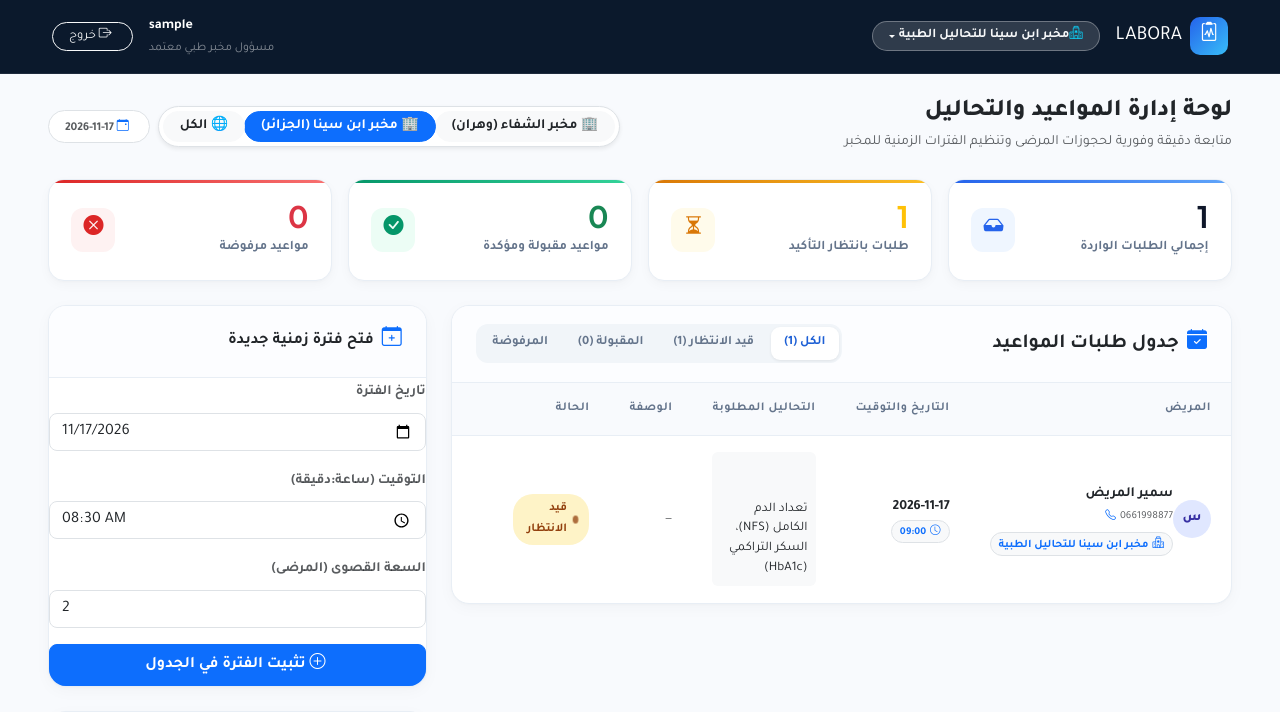
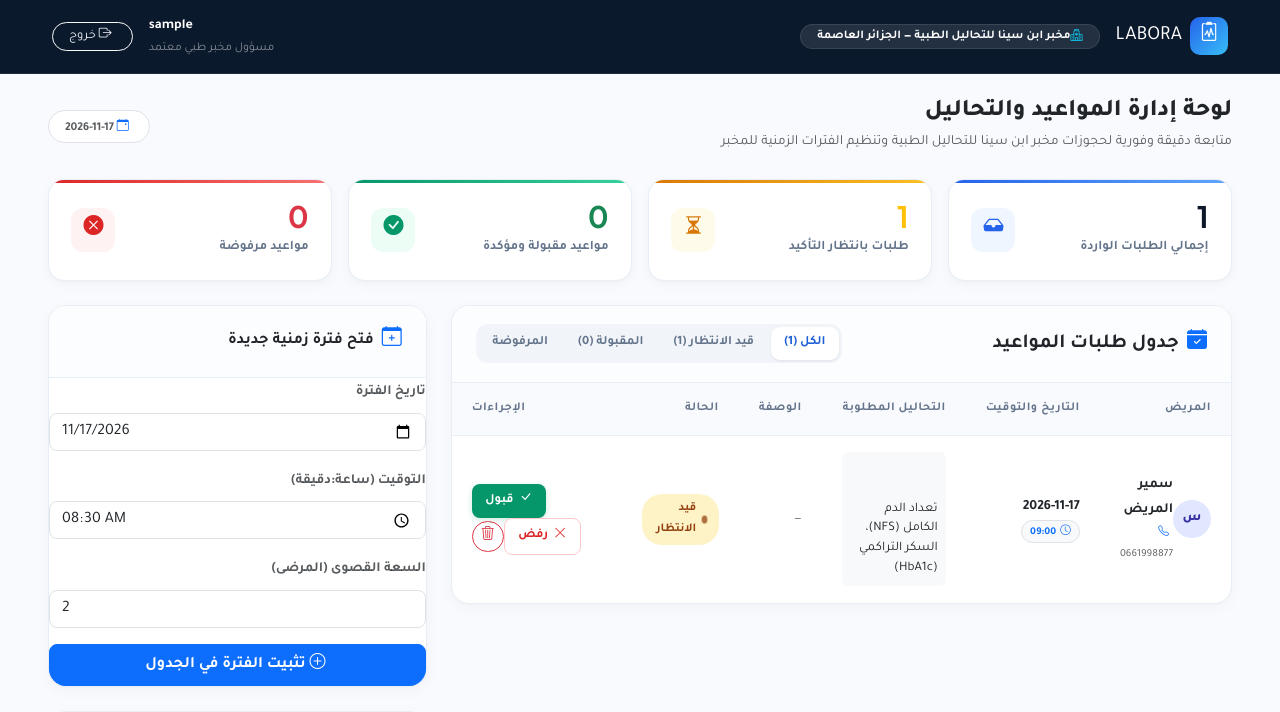
Before and after one commit to amarhoussam-wq/Labora, a PHP site: page /lab/dashboard.php in a window 1280 px wide. Shown: the top 712 px of the page. Run offline with PHP 8.4, Linux system fonts and the light colour scheme; the visitor is signed in with stand-in values (Sample User, id 1); data comes from the database, SQL or seed files in the repository.

Commit message:
Enforce strict medical privacy isolation per laboratory, fix null type safety in h(), and resolve table display error

```diff
--- a/includes/functions.php
+++ b/includes/functions.php
@@ -32,8 +32,8 @@ function getFlash(): ?array {
 }
 
 // ── Output / Sanitization ────────────────────────────────────
-function h(string $value): string {
-    return htmlspecialchars($value, ENT_QUOTES, 'UTF-8');
+function h(?string $value): string {
+    return htmlspecialchars($value ?? '', ENT_QUOTES, 'UTF-8');
 }
 
 function redirect(string $path): never {
--- a/lab/dashboard.php
+++ b/lab/dashboard.php
@@ -3,52 +3,31 @@ require_once dirname(__DIR__) . '/config.php';
 requireRole('lab_manager', 'admin');
 
 $userId = currentUserId();
+$userRole = currentUserRole();
 
-// Fetch all active laboratories
-$allLabs = $conn->query("SELECT id, name, city, address FROM laboratories WHERE status='active' ORDER BY id ASC")->fetchAll();
+// Strict Laboratory Isolation: Each manager ONLY accesses their own laboratory
+$stmt = $conn->prepare("SELECT * FROM laboratories WHERE manager_id = :uid LIMIT 1");
+$stmt->execute([':uid' => $userId]);
+$lab = $stmt->fetch();
 
-// Determine which laboratory is currently selected (with quick URL switch support)
-if (isset($_GET['lab_id'])) {
-    if ($_GET['lab_id'] === 'all') {
-        $lab_id = 'all';
-    } else {
-        $lab_id = (int)$_GET['lab_id'];
-    }
-    $_SESSION['lab_id'] = $lab_id;
-} else {
-    // If lab manager has an assigned laboratory, use it
-    $stmt = $conn->prepare("SELECT id FROM laboratories WHERE manager_id = :uid LIMIT 1");
-    $stmt->execute([':uid' => $userId]);
-    $labRow = $stmt->fetch();
-    if ($labRow) {
-        $lab_id = (int)$labRow['id'];
-        $_SESSION['lab_id'] = $lab_id;
-    } else {
-        // Fallback to session or lab 2 (مخبر الشفاء المركزي)
-        $lab_id = $_SESSION['lab_id'] ?? 2;
+if (!$lab) {
+    if ($userRole === 'admin') {
+        $lab = $conn->query("SELECT * FROM laboratories ORDER BY id ASC LIMIT 1")->fetch();
     }
 }
 
-// Fetch Laboratory Info
-if ($lab_id === 'all') {
-    $lab = ['id' => 'all', 'name' => 'جميع المخابر المعتمدة (عرض شامل)', 'city' => 'كل المدن'];
-} else {
-    $lStmt = $conn->prepare("SELECT * FROM laboratories WHERE id = :lid LIMIT 1");
-    $lStmt->execute([':lid' => (int)$lab_id]);
-    $lab = $lStmt->fetch();
-    if (!$lab && !empty($allLabs)) {
-        $lab = $allLabs[0];
+if (!$lab) {
+    setFlash('error', 'لا يوجد مخبر مسجل مرتبط بهذا الحساب.');
+    redirect('index.php');
+}
+
 $lab_id = (int)$lab['id'];
 $_SESSION['lab_id'] = $lab_id;
-    }
-}
 
 // Automatically purge expired past slots (prior to today) with no active appointments
-if ($lab_id !== 'all') {
 try {
-        $conn->prepare("DELETE FROM availability_slots WHERE laboratory_id = :lid AND slot_date < CURDATE() AND current_bookings = 0")->execute([':lid' => (int)$lab_id]);
+    $conn->prepare("DELETE FROM availability_slots WHERE laboratory_id = :lid AND slot_date < CURDATE() AND current_bookings = 0")->execute([':lid' => $lab_id]);
 } catch (Exception $e) {}
-}
 
 // Handle New Slot Creation
 if ($_SERVER['REQUEST_METHOD'] === 'POST' && isset($_POST['create_slot'])) {
@@ -102,23 +81,17 @@ if ($_SERVER['REQUEST_METHOD'] === 'POST' && isset($_POST['purge_outdated_slots'
     }
 }
 
-// Fetch Appointments for this lab or all labs
+// Fetch Appointments strictly for this lab
 $status_filter = trim($_GET['status'] ?? '');
 $sql = "
     SELECT a.*,
            u.first_name, u.last_name,
-           u.phone AS patient_phone, u.email AS patient_email,
-           l.name AS laboratory_name, l.city AS laboratory_city
+           u.phone AS patient_phone, u.email AS patient_email
     FROM appointments a
     LEFT JOIN users u ON u.id = a.patient_id
-    LEFT JOIN laboratories l ON l.id = a.laboratory_id
-    WHERE 1=1
+    WHERE a.laboratory_id = :lid
 ";
-$params = [];
-if ($lab_id !== 'all') {
-    $sql .= " AND a.laboratory_id = :lid";
-    $params[':lid'] = (int)$lab_id;
-}
+$params = [':lid' => $lab_id];
 if (in_array($status_filter, ['pending', 'accepted', 'rejected', 'cancelled'], true)) {
     $sql .= " AND a.status = :st";
     $params[':st'] = $status_filter;
@@ -129,36 +102,26 @@ $aStmt->execute($params);
 $appointments = $aStmt->fetchAll();
 
 // Counts for statistics
-$countSql = "
+$countStmt = $conn->prepare("
     SELECT
       COUNT(*) AS total,
       SUM(status = 'pending') AS pending_cnt,
       SUM(status = 'accepted') AS accepted_cnt,
       SUM(status = 'rejected') AS rejected_cnt
-    FROM appointments
-";
-if ($lab_id !== 'all') {
-    $countSql .= " WHERE laboratory_id = :lid";
-    $countStmt = $conn->prepare($countSql);
-    $countStmt->execute([':lid' => (int)$lab_id]);
-} else {
-    $countStmt = $conn->prepare($countSql);
-    $countStmt->execute();
-}
+    FROM appointments WHERE laboratory_id = :lid
+");
+$countStmt->execute([':lid' => $lab_id]);
 $stats = $countStmt->fetch();
 
 // Fetch future active slots for display (starting from today onwards)
-$slots = [];
-if ($lab_id !== 'all') {
 $slotsStmt = $conn->prepare("
     SELECT * FROM availability_slots
     WHERE laboratory_id = :lid AND slot_date >= CURDATE()
     ORDER BY slot_date ASC, slot_time ASC
     LIMIT 30
 ");
-    $slotsStmt->execute([':lid' => (int)$lab_id]);
+$slotsStmt->execute([':lid' => $lab_id]);
 $slots = $slotsStmt->fetchAll();
-}
 ?>
 <!DOCTYPE html>
 <html lang="ar" dir="rtl">
@@ -459,38 +422,10 @@ if ($lab_id !== 'all') {
         <span class="dash-brand-icon"><i class="bi bi-clipboard2-pulse"></i></span>
         <span class="fw-900 fs-5 tracking-tight">LABORA</span>
       </a>
-      <!-- Laboratory Switcher Dropdown -->
-      <div class="dropdown">
-        <button class="btn btn-sm btn-outline-light dropdown-toggle rounded-pill px-3 py-1.5 fw-bold d-inline-flex align-items-center gap-1.5" type="button" data-bs-toggle="dropdown" aria-expanded="false" style="font-size:0.82rem; background: rgba(255,255,255,0.15); border-color: rgba(255,255,255,0.3);">
+      <span class="badge bg-white bg-opacity-10 text-white border border-white border-opacity-10 px-3 py-1.5 rounded-pill fw-600 fs-7 d-none d-sm-inline-flex align-items-center gap-1.5">
         <i class="bi bi-hospital text-info"></i>
-          <span><?= h($lab['name'] ?? 'مخبر التحاليل الطبية') ?></span>
-        </button>
-        <ul class="dropdown-menu dropdown-menu-end shadow-lg rounded-4 p-2 border-0" style="min-width: 270px; z-index: 1060;">
-          <li><h6 class="dropdown-header text-primary fw-bold px-2 mb-1"><i class="bi bi-arrow-left-right me-1"></i> اختر لوحة المخبر:</h6></li>
-          <?php foreach ($allLabs as $l): ?>
-            <li>
-              <a class="dropdown-item rounded-3 py-2 px-2.5 d-flex justify-content-between align-items-center mb-1 <?= ((string)$lab_id === (string)$l['id']) ? 'active fw-bold' : '' ?>" href="?lab_id=<?= (int)$l['id'] ?>">
-                <div>
-                  <div class="fw-bold" style="font-size:0.85rem;"><?= h($l['name']) ?></div>
-                  <small class="text-muted" style="font-size:0.75rem;"><i class="bi bi-geo-alt"></i> <?= h($l['city']) ?></small>
-                </div>
-                <?php if ((string)$lab_id === (string)$l['id']): ?>
-                  <i class="bi bi-check-circle-fill text-white ms-2"></i>
-                <?php endif; ?>
-              </a>
-            </li>
-          <?php endforeach; ?>
-          <li><hr class="dropdown-divider my-1"></li>
-          <li>
-            <a class="dropdown-item rounded-3 py-2 px-2.5 d-flex justify-content-between align-items-center <?= ($lab_id === 'all') ? 'active fw-bold' : '' ?>" href="?lab_id=all">
-              <span class="fw-bold" style="font-size:0.85rem;"><i class="bi bi-grid-fill me-1 text-warning"></i> عرض جميع المخابر معاً</span>
-              <?php if ($lab_id === 'all'): ?>
-                <i class="bi bi-check-circle-fill text-white ms-2"></i>
-              <?php endif; ?>
-            </a>
-          </li>
-        </ul>
-      </div>
+        <?= h($lab['name']) ?> — <?= h($lab['city']) ?>
+      </span>
     </div>
 
     <div class="d-flex align-items-center gap-3">
@@ -521,21 +456,9 @@ if ($lab_id !== 'all') {
   <div class="d-flex justify-content-between align-items-center flex-wrap gap-3 mb-4">
     <div>
       <h4 class="fw-800 text-dark mb-1">لوحة إدارة المواعيد والتحاليل</h4>
-      <p class="text-muted small mb-0">متابعة دقيقة وفورية لحجوزات المرضى وتنظيم الفترات الزمنية للمخبر</p>
+      <p class="text-muted small mb-0">متابعة دقيقة وفورية لحجوزات <?= h($lab['name']) ?> وتنظيم الفترات الزمنية للمخبر</p>
     </div>
-    <div class="d-flex align-items-center gap-2 flex-wrap">
-      <!-- Quick Lab Switcher Pills -->
-      <div class="btn-group btn-group-sm rounded-pill shadow-sm bg-white p-1 border">
-        <a href="?lab_id=2" class="btn btn-sm rounded-pill px-3 fw-bold <?= ((string)$lab_id === '2') ? 'btn-primary' : 'btn-light text-dark' ?>">
-          🏢 مخبر الشفاء (وهران)
-        </a>
-        <a href="?lab_id=1" class="btn btn-sm rounded-pill px-3 fw-bold <?= ((string)$lab_id === '1') ? 'btn-primary' : 'btn-light text-dark' ?>">
-          🏢 مخبر ابن سينا (الجزائر)
-        </a>
-        <a href="?lab_id=all" class="btn btn-sm rounded-pill px-3 fw-bold <?= ($lab_id === 'all') ? 'btn-primary' : 'btn-light text-dark' ?>">
-          🌐 الكل
-        </a>
-      </div>
+    <div class="d-flex align-items-center gap-2">
       <span class="badge bg-white text-muted border px-3 py-2 rounded-pill small">
         <i class="bi bi-calendar-event text-primary ms-1"></i>
         <?= date('Y-m-d') ?>
@@ -613,10 +536,10 @@ if ($lab_id !== 'all') {
 
           <!-- Segmented Filter Control -->
           <div class="filter-pill-nav">
-            <a href="?status=&lab_id=<?= h((string)$lab_id) ?>" class="filter-pill-link <?= empty($status_filter) ? 'active' : '' ?>">الكل (<?= (int)($stats['total'] ?? 0) ?>)</a>
-            <a href="?status=pending&lab_id=<?= h((string)$lab_id) ?>" class="filter-pill-link <?= $status_filter === 'pending' ? 'active' : '' ?>">قيد الانتظار (<?= (int)($stats['pending_cnt'] ?? 0) ?>)</a>
-            <a href="?status=accepted&lab_id=<?= h((string)$lab_id) ?>" class="filter-pill-link <?= $status_filter === 'accepted' ? 'active' : '' ?>">المقبولة (<?= (int)($stats['accepted_cnt'] ?? 0) ?>)</a>
-            <a href="?status=rejected&lab_id=<?= h((string)$lab_id) ?>" class="filter-pill-link <?= $status_filter === 'rejected' ? 'active' : '' ?>">المرفوضة</a>
+            <a href="?status=" class="filter-pill-link <?= empty($status_filter) ? 'active' : '' ?>">الكل (<?= (int)($stats['total'] ?? 0) ?>)</a>
+            <a href="?status=pending" class="filter-pill-link <?= $status_filter === 'pending' ? 'active' : '' ?>">قيد الانتظار (<?= (int)($stats['pending_cnt'] ?? 0) ?>)</a>
+            <a href="?status=accepted" class="filter-pill-link <?= $status_filter === 'accepted' ? 'active' : '' ?>">المقبولة (<?= (int)($stats['accepted_cnt'] ?? 0) ?>)</a>
+            <a href="?status=rejected" class="filter-pill-link <?= $status_filter === 'rejected' ? 'active' : '' ?>">المرفوضة</a>
           </div>
         </div>
 
@@ -641,11 +564,15 @@ if ($lab_id !== 'all') {
                     <div class="d-flex align-items-center gap-2">
                       <div class="patient-avatar"><?= h($patientInitials) ?></div>
                       <div>
-                        <div class="fw-bold text-dark"><?= h($apt['first_name'] . ' ' . $apt['last_name']) ?></div>
+                        <div class="fw-bold text-dark"><?= h(($apt['first_name'] ?? '') . ' ' . ($apt['last_name'] ?? '')) ?></div>
                         <div class="small text-muted" dir="ltr">
+                          <?php if (!empty($apt['patient_phone'])): ?>
                             <a href="tel:<?= h($apt['patient_phone']) ?>" class="btn btn-sm btn-light border py-0 px-2 rounded-pill text-primary small">
-                            <i class="bi bi-telephone ms-1"></i><?= h($apt['patient_phone'] ?: '—') ?>
+                              <i class="bi bi-telephone ms-1"></i><?= h($apt['patient_phone']) ?>
                             </a>
+                          <?php else: ?>
+                            <span class="text-muted small"><i class="bi bi-telephone ms-1"></i>—</span>
+                          <?php endif; ?>
                         </div>
                       </div>
                     </div>
@@ -661,9 +588,8 @@ if ($lab_id !== 'all') {
                   </div>
 
                   <div class="d-flex align-items-center gap-2 text-muted small mb-2 flex-wrap">
-                    <span class="badge bg-primary bg-opacity-10 text-primary border border-primary border-opacity-25 px-2 py-1"><i class="bi bi-hospital me-1"></i><?= h($apt['laboratory_name'] ?? 'مخبر الشفاء') ?></span>
-                    <span class="badge bg-light text-dark border px-2 py-1"><i class="bi bi-calendar3 me-1 text-primary"></i><?= h($apt['appointment_date']) ?></span>
-                    <span class="badge bg-light text-dark border px-2 py-1"><i class="bi bi-clock me-1 text-primary"></i><?= substr($apt['appointment_time'], 0, 5) ?></span>
+                    <span class="badge bg-light text-dark border px-2 py-1"><i class="bi bi-calendar3 me-1 text-primary"></i><?= h($apt['appointment_date'] ?? '—') ?></span>
+                    <span class="badge bg-light text-dark border px-2 py-1"><i class="bi bi-clock me-1 text-primary"></i><?= !empty($apt['appointment_time']) ? substr($apt['appointment_time'], 0, 5) : '—' ?></span>
                     <?php if (!empty($apt['prescription_file'])): ?>
                       <a href="<?= BASE_URL ?>view_prescription.php?file=<?= urlencode($apt['prescription_file']) ?>" target="_blank" class="badge bg-primary text-white text-decoration-none px-2 py-1">
                         <i class="bi bi-paperclip me-1"></i> معاينة الوصفة
@@ -673,7 +599,7 @@ if ($lab_id !== 'all') {
 
                   <div class="p-2.5 bg-light rounded-3 text-dark small mb-2.5" style="font-size:0.82rem; line-height: 1.5; white-space:pre-wrap;">
                     <div class="fw-bold text-secondary mb-1">التحاليل المطلوبة:</div>
-                    <?= h($apt['analyses_text']) ?>
+                    <?= h($apt['analyses_text'] ?? '') ?>
                     <?php if (!empty($apt['notes'])): ?>
                       <div class="text-muted mt-1 pt-1 border-top"><i class="bi bi-info-circle me-1"></i><?= h($apt['notes']) ?></div>
                     <?php endif; ?>
@@ -751,16 +677,15 @@ if ($lab_id !== 'all') {
                         <div class="d-flex align-items-center gap-2.5">
                           <div class="patient-avatar"><?= h($patientInitials) ?></div>
                           <div>
-                            <div class="fw-bold text-dark"><?= h($apt['first_name'] . ' ' . $apt['last_name']) ?></div>
+                            <div class="fw-bold text-dark"><?= h(($apt['first_name'] ?? '') . ' ' . ($apt['last_name'] ?? '')) ?></div>
                             <div class="small text-muted" dir="ltr" style="text-align:right;">
+                              <?php if (!empty($apt['patient_phone'])): ?>
                                 <a href="tel:<?= h($apt['patient_phone']) ?>" class="text-decoration-none text-muted small">
-                                <i class="bi bi-telephone ms-1 text-primary"></i><?= h($apt['patient_phone'] ?: '—') ?>
+                                  <i class="bi bi-telephone ms-1 text-primary"></i><?= h($apt['patient_phone']) ?>
                                 </a>
-                            </div>
-                            <div class="mt-1">
-                              <span class="badge bg-light text-primary border px-2 py-0.5 rounded-pill small" style="font-size:0.72rem;">
-                                <i class="bi bi-hospital me-1"></i><?= h($apt['laboratory_name'] ?? 'مخبر الشفاء') ?>
-                              </span>
+                              <?php else: ?>
+                                <span class="text-muted small"><i class="bi bi-telephone ms-1 text-secondary"></i>—</span>
+                              <?php endif; ?>
                             </div>
                           </div>
                         </div>
@@ -769,17 +694,17 @@ if ($lab_id !== 'all') {
                       <!-- Date & Time -->
                       <td>
                         <div class="fw-bold text-dark" style="font-size:0.875rem;">
-                          <?= h($apt['appointment_date']) ?>
+                          <?= h($apt['appointment_date'] ?? '—') ?>
                         </div>
                         <span class="badge bg-light text-primary border px-2 py-0.5 rounded-pill small">
-                          <i class="bi bi-clock me-1"></i><?= substr($apt['appointment_time'], 0, 5) ?>
+                          <i class="bi bi-clock me-1"></i><?= !empty($apt['appointment_time']) ? substr($apt['appointment_time'], 0, 5) : '—' ?>
                         </span>
                       </td>
 
                       <!-- Analyses -->
                       <td>
                         <div class="p-2 bg-light rounded text-dark small" style="max-width: 240px; white-space: pre-wrap; font-size:0.82rem; line-height:1.5;">
-                          <?= h($apt['analyses_text']) ?>
+                          <?= h($apt['analyses_text'] ?? '') ?>
                         </div>
                         <?php if (!empty($apt['notes'])): ?>
                           <small class="text-muted d-block mt-1" style="font-size:0.75rem;">
```
Also changed, not shown: actions/update_status.php (+9 -9 lines). Lines whose indentation alone changed are shown as unchanged.
